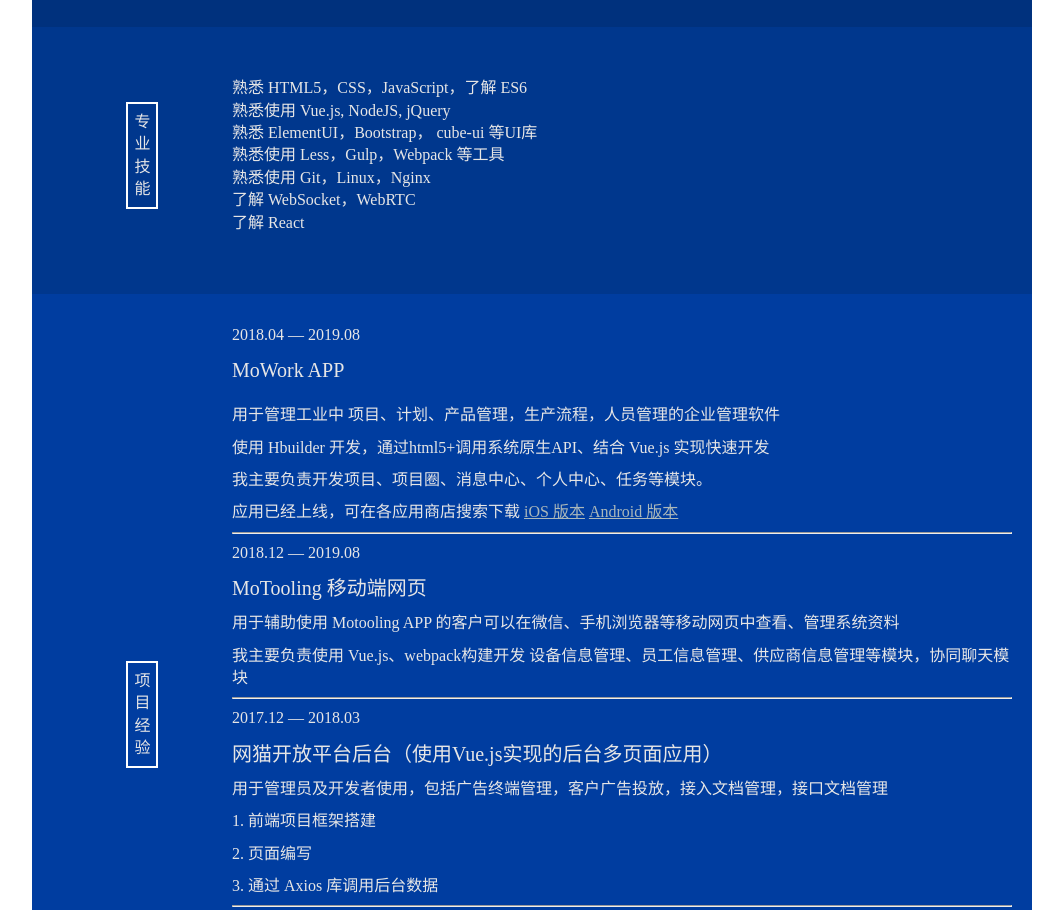
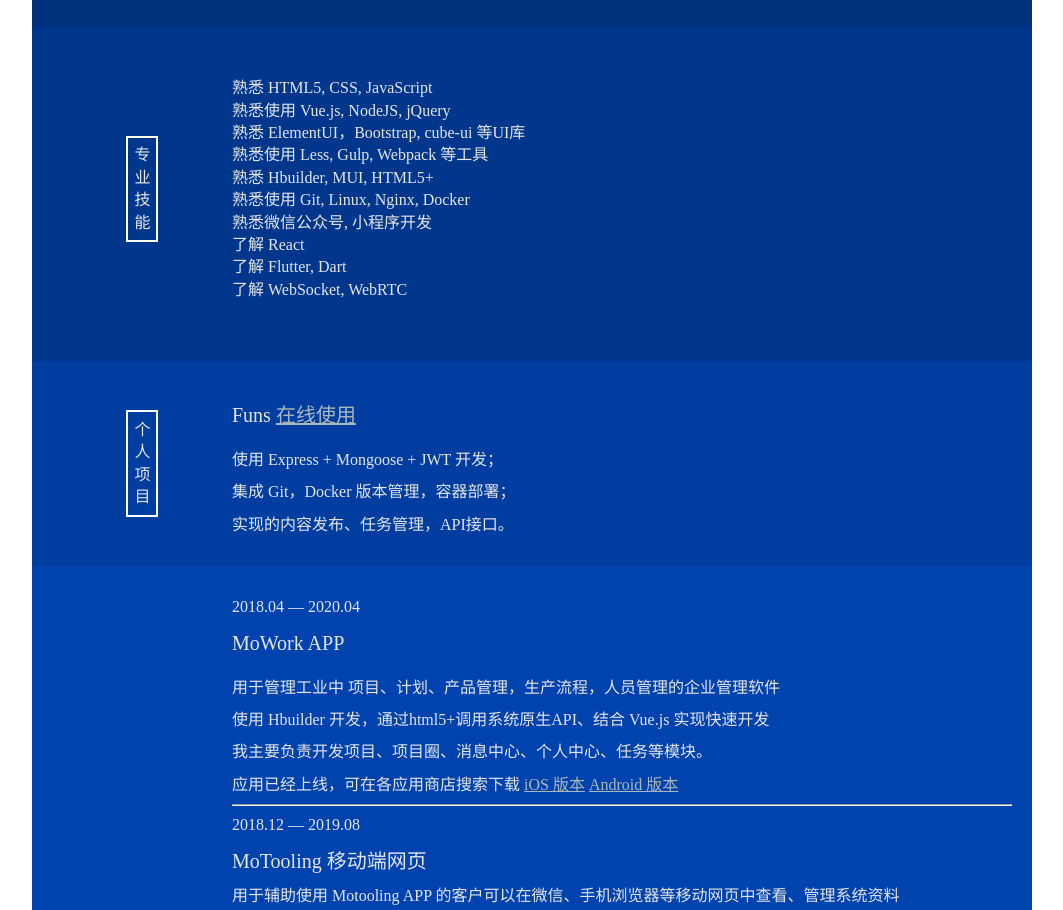
Before and after one commit to ryanlid/resume, a plain HTML site: page index.html in a window 1280 px wide. Shown: the part 1133-2043 px from the top of the page, without its empty margins (108-1171 px from the left). Drawn offline with Linux system fonts and the light colour scheme; a script that the page names is missing.

Commit message:
feat: 🎸 新增2019-2020工作经验

```diff
--- a/index.html
+++ b/index.html
@@ -22,7 +22,7 @@
         </p>
         <p>
           <span class="iconfont icon-rili"></span>
-          5年经验(3年前端开发)
+          6年经验(4年前端开发)
         </p>
         <p>
           <span class="iconfont icon-dianhua"></span>
@@ -65,7 +65,7 @@
       <div class="company-list">
         <div>
           <div class="date">
-            2018.04 — 2019.08
+            2018.04 — 2020.04
           </div>
           <div class="flex company">
             <div class="company-name">
@@ -177,17 +177,39 @@
       </div>
       <div class="skill-list">
         <ul>
-          <li>熟悉 HTML5，CSS，JavaScript，了解 ES6</li>
+          <li>熟悉 HTML5, CSS, JavaScript</li>
           <li>熟悉使用 Vue.js, NodeJS, jQuery</li>
-          <li>熟悉 ElementUI，Bootstrap， cube-ui 等UI库</li>
-          <li>熟悉使用 Less，Gulp，Webpack 等工具</li>
-          <li>熟悉使用 Git，Linux，Nginx</li>
-          <li>了解 WebSocket，WebRTC</li>
+          <li>熟悉 ElementUI，Bootstrap, cube-ui 等UI库</li>
+          <li>熟悉使用 Less, Gulp, Webpack 等工具</li>
+          <li>熟悉 Hbuilder, MUI, HTML5+</li>
+          <li>熟悉使用 Git, Linux, Nginx, Docker</li>
+          <li>熟悉微信公众号, 小程序开发</li>
           <li>了解 React</li>
+          <li>了解 Flutter, Dart</li>
+          <li>了解 WebSocket, WebRTC</li>
         </ul>
       </div>
     </div>
     <div class="flex module module5">
+      <div class="module-title-wrapper">
+        <div class="module-title">
+          个人项目
+        </div>
+      </div>
+      <div>
+        <div>
+          <div class="project-name">
+            Funs <a href="https://funs.app" target="_blank">在线使用</a>
+          </div>
+          <div class="company-work">
+            <p>使用 Express + Mongoose + JWT 开发；</p>
+            <p>集成 Git，Docker 版本管理，容器部署；</p>
+            <p>实现的内容发布、任务管理，API接口。</p>
+          </div>
+        </div>
+      </div>
+    </div>
+    <div class="flex module module6">
       <div class="module-title-wrapper">
         <div class="module-title">
           项目经验
@@ -196,7 +218,7 @@
       <div>
         <div>
           <div class="date">
-            2018.04 — 2019.08
+            2018.04 — 2020.04
           </div>
           <div class="project-name">
             MoWork APP
@@ -297,7 +319,7 @@
         </div>
       </div>
     </div>
-    <div class="download">
+    <div class="download no-prinf">
       <a class="btn" target="_blank" href="download/Web前端开发-李冬的简历.pdf">
         下载简历
       </a>
--- a/style.scss
+++ b/style.scss
@@ -166,4 +166,7 @@ footer {
   footer {
     display: none;
   }
+  .no-prinf{
+    display: none;
+  }
 }
```
Also changed, not shown: style.css.
